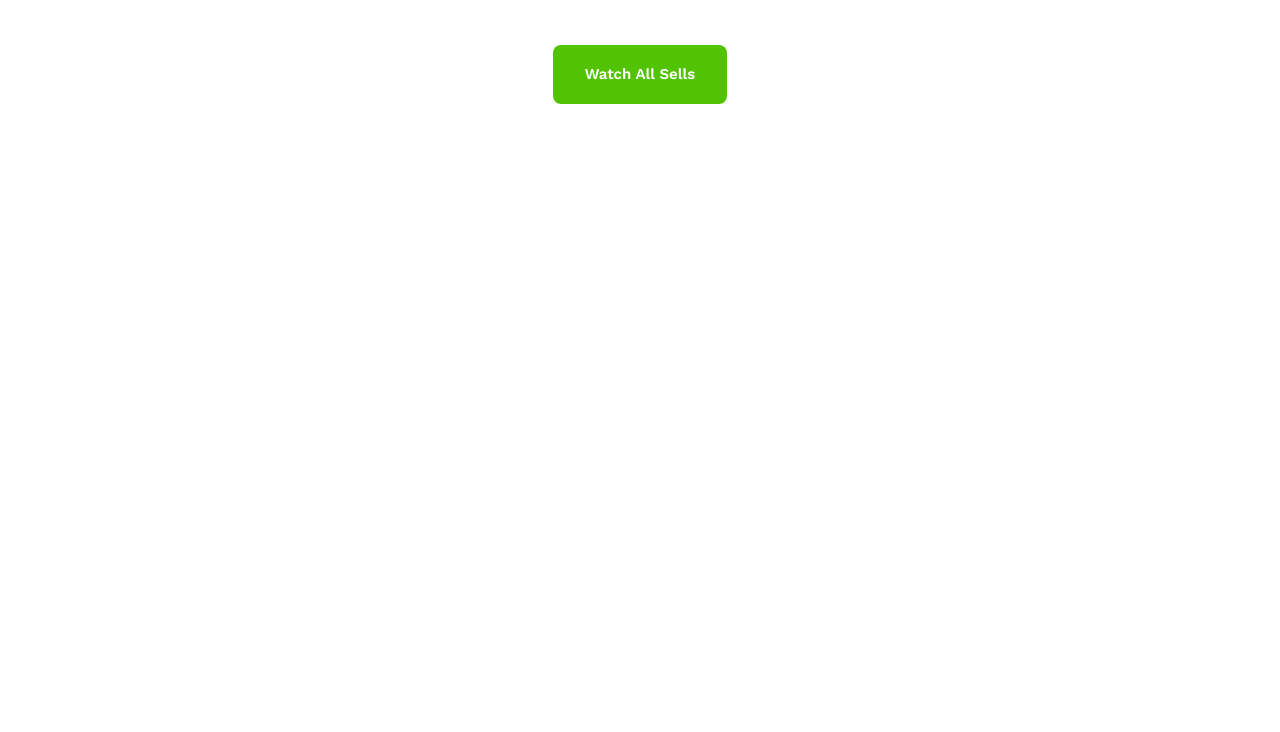
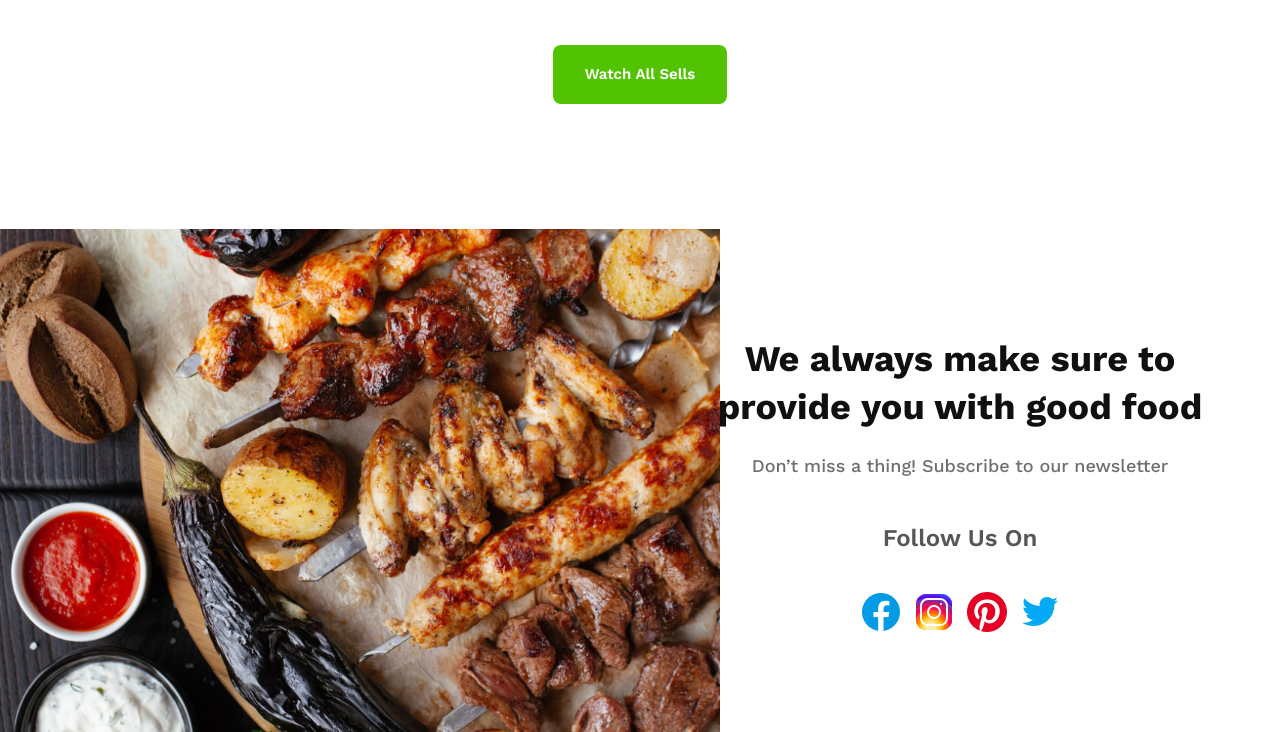
Before and after one commit to JOY56900/project-01, a plain HTML site: page index.html in a window 1280 px wide. Shown: the part 1318-2050 px from the top of the page. Before the commit the page ends 1547 px from the top, so only its background shows below. Drawn offline with nearby package versions, Linux system fonts and the light colour scheme.

Commit message:
about section

```diff
--- a/index.html
+++ b/index.html
@@ -67,6 +67,26 @@
          </div>
 
    </section>
+   <section>
+    <div class="about">
+        <div class="img02">
+            <img src="assets/foods.png" alt="">
+        </div>
+        <div class="info02">
+            <h1 class="about-h">We always make sure to provide you with good food</h1>
+            <p class="about-p1">Don’t miss a thing! Subscribe to our newsletter</p>
+            <p class="about-p2">Follow Us On</p>
+            <div class="icons">
+                <img src="assets/icons8-facebook-48.png" alt="">
+                <img src="assets/icons8-instagram-48.png" alt="">
+                <img src="assets/icons8-pinterest-48.png" alt="">
+                <img src="assets/icons8-twitter-48.png" alt="">
+            </div>
+        </div>
+
+    </div>
+   </section>
+
 
 </body>
 </html>
--- a/styles/style.css
+++ b/styles/style.css
@@ -177,3 +177,72 @@ cursor: pointer;
     text-align: center;
     margin-top: 48px;
 }
+.title-02{
+    text-align: center;
+
+}
+.img02 {
+    width: 50%;
+    height: 503px;
+    display: flex;
+
+
+
+}
+.info02 {
+width: 50%;
+display: flex;
+flex-direction: column;
+align-items: center;
+justify-content: center;
+padding:102px 40px 102px 40px;;
+
+
+}
+.about {
+    display: flex;
+
+}
+.about-h {
+color: rgb(16, 16, 16);
+font-family: Work Sans;
+font-size: 36px;
+font-weight: 700;
+line-height: 48px;
+letter-spacing: 0%;
+text-align: center;
+}
+.about-p1 {
+color: rgb(16, 16, 16);
+font-family: Work Sans;
+font-size: 18px;
+font-weight: 500;
+line-height: 21px;
+letter-spacing: 0%;
+text-align: left;
+opacity: 0.6;
+margin-top: 24px;
+
+}
+.about-p2 {
+color: rgb(16, 16, 16);
+font-family: Work Sans;
+font-size: 24px;
+font-weight: 600;
+line-height: 28px;
+letter-spacing: 0%;
+text-align: center;
+opacity: 0.7;
+margin-top: 48px;
+}
+.icons {
+    display: flex;
+    align-items: center;
+    height: 30px;
+    width: 30px;
+    margin-top: 45px;
+    justify-content: center;
+    gap: 5px;
+
+
+}
```
Also changed, not shown: assets/icons8-facebook-48.png (added), assets/icons8-instagram-48.png (added), assets/icons8-pinterest-48.png (added), assets/icons8-twitter-48.png (added), 2 other files.
